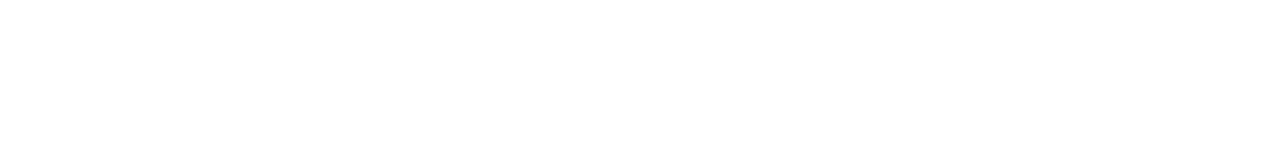
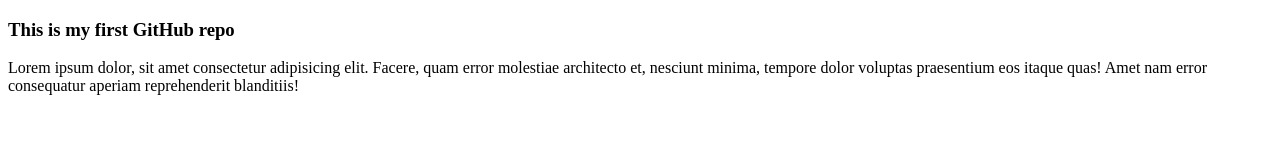
Before and after one commit to Rajuanul-Haque/My-First-GitHub-Repoj, a plain HTML site: page index.html in a window 1280 px wide. Drawn offline with Linux system fonts and the light colour scheme.

Commit message:
My_First_add repo

```diff
--- a/index.html
+++ b/index.html
@@ -6,6 +6,7 @@
     <title>My First ever GitHub Repoo</title>
 </head>
 <body>
-
+    <h3>This is my first GitHub repo</h3>
+    <P>Lorem ipsum dolor, sit amet consectetur adipisicing elit. Facere, quam error molestiae architecto et, nesciunt minima, tempore dolor voluptas praesentium eos itaque quas! Amet nam error consequatur aperiam reprehenderit blanditiis!</P>
 </body>
 </html>
```
